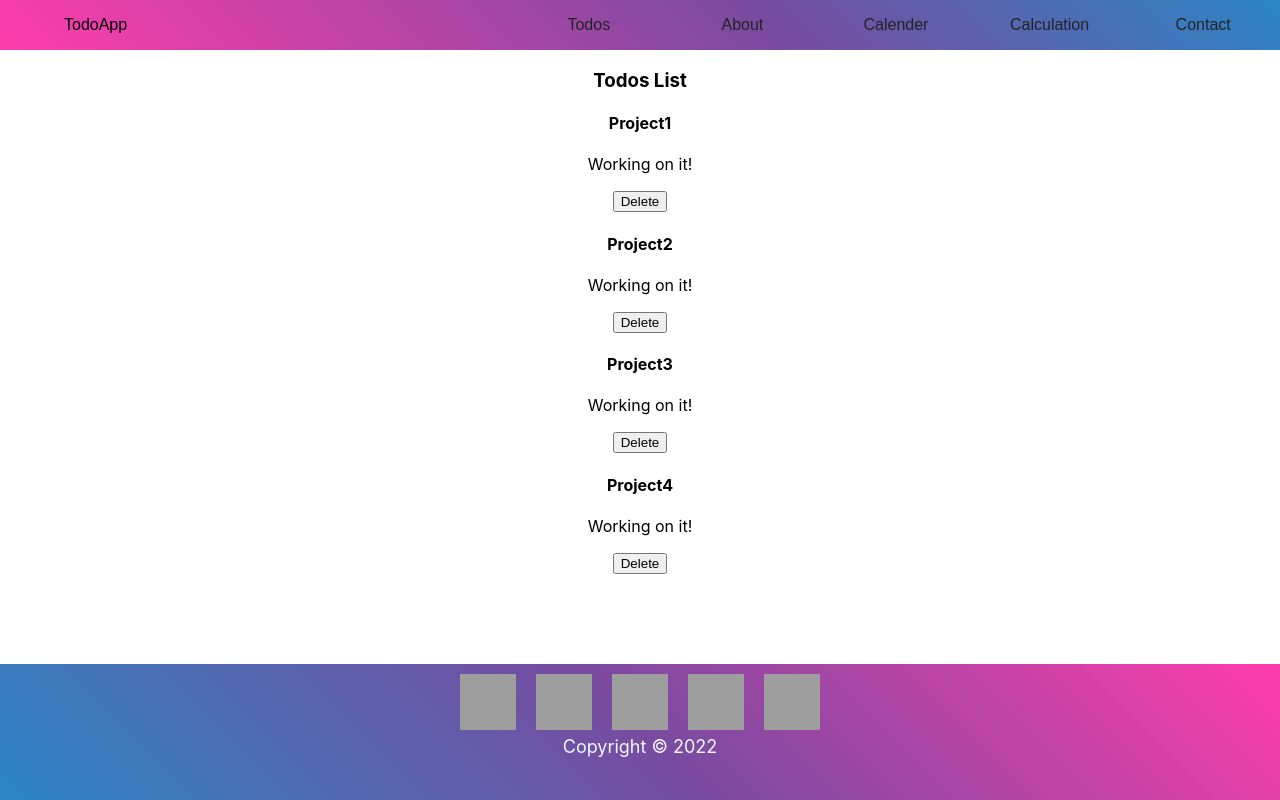
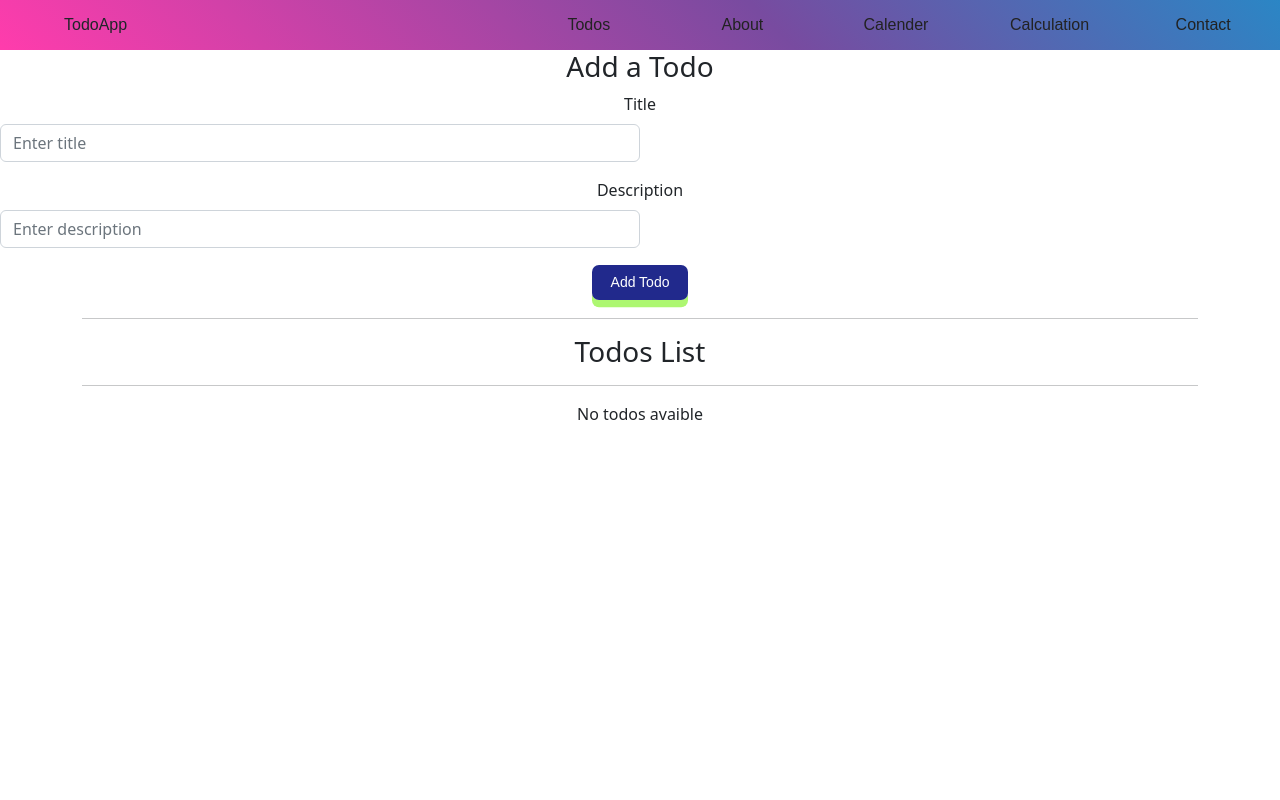
Before and after one commit to devmowais/React-TodoApp, a React (Create React App) app: page / in a window 1280 px wide. Shown: the top 800 px of the page. Built offline with nearby package versions, Linux system fonts and the light colour scheme; grey boxes are pictures that could not be loaded.

Commit message:
updating...

```diff
--- a/package.json
+++ b/package.json
@@ -6,7 +6,9 @@
     "@testing-library/jest-dom": "^5.16.5",
     "@testing-library/react": "^13.4.0",
     "@testing-library/user-event": "^13.5.0",
+    "bootstrap": "^5.2.3",
     "react": "^18.2.0",
+    "react-bootstrap": "^2.6.0",
     "react-dom": "^18.2.0",
     "react-scripts": "5.0.1",
     "web-vitals": "^2.1.4"
--- a/public/index.html
+++ b/public/index.html
@@ -11,8 +11,7 @@
 
   <link rel="manifest" href="%PUBLIC_URL%/manifest.json" />
 
-  <!-- <link rel="style" href="https://maxcdn.bootstrapcdn.com/bootstrap/3.3.5/css/bootstrap.min.css" /> -->
-  <!-- <link rel="stylesheet" href="https://stackpath.bootstrapcdn.com/bootstrap/4.5.2/css/bootstrap.min.css"> -->
+
 </head>
 
 
--- a/src/App.css
+++ b/src/App.css
@@ -39,29 +39,33 @@
 
 /* ******************* NavBar******************* */
 
-html, body {
+html,
+body {
   width: 100%;
   height: 100%;
   margin: 0;
   padding: 0;
 }
+
 a {
-    text-decoration: none;
+  text-decoration: none!important;
 }
+
 li {
   list-style: none;
 }
 
 header {
   width: 100%;
-    height: 50px;
-    line-height: 50px;
+  height: 3.125em;
+  line-height: 3.125em;
   text-align: center;
   font-family: sans-serif;
   background-color: #f508d5;
   background-image: linear-gradient(225deg, #2B86C5 0%, #784BA0 40%, #FF3CAC 100%);
 }
-.brand {
+
+.appName {
   width: auto;
   height: 100%;
   float: left;
@@ -73,41 +77,52 @@ header {
   height: 100%;
   float: right;
 }
+
 .menu ul {
   width: 100%;
   height: inherit;
   margin: 0;
   padding: 0;
-    display: -webkit-box;      /* OLD - iOS 6-, Safari 3.1-6 */
-    display: -moz-box;         /* OLD - Firefox 19- (buggy but mostly works) */
-    display: -ms-flexbox;      /* TWEENER - IE 10 */
-    display: -webkit-flex;     /* NEW - Chrome */
-    display: flex;             /* NEW, Spec - Opera 12.1, Firefox 20+ */
+  display: -webkit-box;
+  /* OLD - iOS 6-, Safari 3.1-6 */
+  display: -moz-box;
+  /* OLD - Firefox 19- (buggy but mostly works) */
+  display: -ms-flexbox;
+  /* TWEENER - IE 10 */
+  display: -webkit-flex;
+  /* NEW - Chrome */
+  display: flex;
+  /* NEW, Spec - Opera 12.1, Firefox 20+ */
 }
+
 .menu ul a {
   width: 20%;
   height: inherit;
   color: #222;
   display: inline-block;
 }
+
 .menu ul a:hover {
   background-color: #222;
   color: #fff;
 }
+
 #menuToggle {
   display: none;
 }
+
 .menu-icon {
   display: none;
 }
 
 
 
-@media screen and (max-width: 768px) {
+@media screen and (max-width: 49.125em) {
   .menu {
     width: 100%;
     height: auto;
   }
+
   .menu ul {
     display: block;
     max-height: 0;
@@ -119,26 +134,30 @@ header {
     transition: max-height 0.3s;
 
   }
+
   .menu ul a {
     text-align: left;
     width: 100%;
-        height: 50px;
+    height: 3.125em;
     background-color: #f508d5;
     padding: 10px 0px 10px 5%;
   }
+
   .menu-icon {
-        width: 100px;
+    width: 6.25em;
     height: inherit;
     display: block;
     position: absolute;
     top: 0;
     right: 0;
-        line-height: 60px;
+    line-height: 3.75em;
   }
-    #menuToggle:checked ~ ul {
-      max-height: 350px;
+
+  #menuToggle:checked~ul {
+    max-height: 21.875em;
 
   }
+
   .menu-icon i {
     font-size: 1.7em;
   }
@@ -146,86 +165,186 @@ header {
 
 
 /* Footer */
-footer{
+footer {
   text-align: center;
-  position: fixed;
+  position: relative;
   left: 0;
+  /* bottom: -72vh; */
   bottom: 0;
   width: 100%;
   height: 17%;
-  margin-top: 10px;
+  margin-top: 0.625em;
+  margin-bottom: 0;
+  /* display: block; */
+}
 
-}
-.bg{
+.bg {
   background-color: #FF3CAC;
   background-image: linear-gradient(225deg, #FF3CAC 0%, #784BA0 50%, #2B86C5 100%);
 
 }
+
 #footer .twitter {
   background-image: url(http://manstyle.coralixthemes.com/dark/img/dark/icons/footer-icons.png);
   background-repeat: no-repeat;
   background-position: 0 0;
 }
+
 #footer .linkedin {
   background-image: url(http://manstyle.coralixthemes.com/dark/img/dark/icons/footer-icons.png);
   background-repeat: no-repeat;
-  background-position: -78px 0;
+  background-position: -4.875em 0;
 }
+
 #footer .facebook {
   background-image: url(http://manstyle.coralixthemes.com/dark/img/dark/icons/footer-icons.png);
   background-repeat: no-repeat;
-  background-position: -233px 0;
+  background-position: -14.5625em 0;
 }
+
 #footer .skype {
   background-image: url(http://manstyle.coralixthemes.com/dark/img/dark/icons/footer-icons.png);
   background-repeat: no-repeat;
-  background-position: -156px 0;
+  background-position: -9.75em 0;
 }
+
 #footer .flickr {
   background-image: url(http://manstyle.coralixthemes.com/dark/img/dark/icons/footer-icons.png);
   background-repeat: no-repeat;
-  background-position: -310px 0;
+  background-position: -19.375em 0;
 }
+
 #footer a {
-  height: 56px;
-  width: 56px;
+  height: 3.5em;
+  width: 3.5em;
   display: inline-block;
-  margin: 10px 10px 2px 10px;
+  margin: 0.625em 0.625em 0.125em 0.625em;
   /* padding-bottom: 2px; */
 }
+
 #footer a:hover {
   transition: all 0.3s ease-out;
   -webkit-transition: all 0.3s ease-out;
 }
+
 #footer .twitter:hover {
-  background-position: 0 -56px;
-}
-#footer .facebook:hover {
-  background-position: -233px -56px;
-}
-#footer .skype:hover {
-  background-position: -156px -56px;
-}
-#footer .linkedin:hover {
-  background-position: -78px -56px;
-}
-#footer .flickr:hover {
-  background-position: -310px -56px;
+  background-position: 0 -3.5em;
 }
 
-.tg{
+#footer .facebook:hover {
+  background-position: -14.5625em -3.5em;
+}
+
+#footer .skype:hover {
+  background-position: -9.75em -3.5em;
+}
+
+#footer .linkedin:hover {
+  background-position: -4.875em -3.5em;
+}
+
+#footer .flickr:hover {
+  background-position: -19.375em -3.5em;
+}
+
+.tg {
   font-size: large;
   color: aliceblue;
-  padding-bottom: 10px;
+  padding-bottom: 0.625em;
   margin-top: 0%;
   padding-top: 0%;
 }
 
+/* Todo Task */
+.todoTasks {
+  word-wrap: break-word;
+}
+
+/* Delete Button */
+
+.btn-del,
+.btn-add {
+  padding: 0.5em 1.35em;
+  margin: 0.125em;
+  font-size: 0.875em;
+  font-family: 'Josefin Sans', sans-serif;
+  text-align: center;
+  cursor: pointer;
+  outline: none;
+  color: #fff;
+  background-color: #151d86f1;
+  border: none;
+  border-radius: 0.5em;
+  font-stretch: 100%;
+}
+
+.btn-del {
+  box-shadow: 0 0.525em #f127039f;
+}
+
+.btn-del:hover {
+  background-color: #ff0000
+}
+
+.btn-del:active {
+  background-color: #e72323;
+  box-shadow: 0 0.3125em #00000088;
+  transform: translateY(4px);
+}
+
+/* Add Button */
+.btn-add {
+  box-shadow: 0 0.525em #6ef1038f;
+}
+
+.btn-add:hover {
+  background-color: #198754
+}
+
+.btn-add:active {
+  background-color: #198754;
+  box-shadow: 0 0.3125em #00000088;
+  transform: translateY(4px);
+}
 
 
 
 /* TodoList */
 
-.container{
+.container {
+  text-align: center;
+  min-height: 70vh;
+  /* margin-bottom: 18%; */
+  /* display: block; */
+
+}
+
+
+/* AddTodo */
+
+.addContainer {
   text-align: center;
 }
+
+
+.title{
+  text-align: left!important ;
+  align-items: left;
+}
+
+
+.form-control {
+  display: inline-block;
+  width: 100%;
+  padding: 0.375rem 0.75rem;
+  font-size: 1rem;
+  font-weight: 400;
+  line-height: 1.5;
+  color: #212529;
+  background-color: #fff;
+  background-clip: padding-box;
+  border: 1px solid #ced4da;
+  appearance: none;
+  border-radius: 0.375rem;
+  transition: border-color .15s ease-in-out,box-shadow .15s ease-in-out;
+}
--- a/src/App.js
+++ b/src/App.js
@@ -2,49 +2,61 @@ import './App.css';
 import Header from './components/header';
 import TodosApp from './components/todosApp';
 import Footer from './components/footer';
-import React, { useState } from 'react';
+import React, { useState, useEffect } from 'react';
+import { AddTodo } from './components/todoItems';
+
 
 function App() {
+
+  let initTodo;
+  if (localStorage.getItem("todos") === null) {
+    initTodo = [];
+  }
+  else {
+    initTodo = JSON.parse(localStorage.getItem("todos"));
+  }
+
+
   const onDelete = (todo) => {
-    console.log("Checking...", todo);
+    console.log("I am ondelete of todo", todo);
+    // Deleting this way in react does not work
+    // let index = todos.indexOf(todo);
+    // todos.splice(index, 1);
 
     setTodos(todos.filter((e) => {
       return e !== todo;
     }));
-
+    console.log("deleted", todos)
+    localStorage.setItem("todos", JSON.stringify(todos));
   }
 
+  const addTodo = (title, desc) => {
+    console.log("I am adding this todo", title, desc)
+    let sno;
+    if (todos.length === 0) {
+      sno = 1;
+    }
+    else {
+      sno = todos[todos.length - 1].sno + 1;
+    }
+    const myTodo = {
+      sno: sno,
+      title: title,
+      desc: desc,
+    }
+    setTodos([...todos, myTodo]);
+    console.log(myTodo);
+  }
 
+  const [todos, setTodos] = useState(initTodo);
+  useEffect(() => {
+    localStorage.setItem("todos", JSON.stringify(todos));
+  }, [todos]);
 
-  const [todos, setTodos] = useState([
-    {
-      sno: 1,
-      title: "Project1",
-      desc: "Working on it!"
-    },
-
-    {
-      sno: 2,
-      title: "Project2",
-      desc: "Working on it!"
-    },
-
-    {
-      sno: 3,
-      title: "Project3",
-      desc: "Working on it!"
-    },
-
-    {
-      sno: 4,
-      title: "Project4",
-      desc: "Working on it!"
-    }
-  ]
-  );
   return (
     <>
       <Header />
+      <AddTodo addTodo={addTodo} />
       <TodosApp todos={todos} onDelete={onDelete} />
       <Footer />
     </>
--- a/src/components/footer.js
+++ b/src/components/footer.js
@@ -2,6 +2,7 @@ import React from 'react'
 
 export default function Footer() {
   return (
+    <>
     <footer className="bg">
     <div id="footer">
       <a href="https:/www.twitter.com" className="twitter"></a>
@@ -12,5 +13,6 @@ export default function Footer() {
       <p className="tg">Copyright &copy; 2022</p>
     </div>
 </footer>
+    </>
   )
 }
--- a/src/components/header.js
+++ b/src/components/header.js
@@ -5,7 +5,7 @@ export default function Header() {
     return (
         <>
             <header>
-                <figure className="brand">TodoApp</figure>
+                <figure className="appName">TodoApp</figure>
                 <nav className="menu">
                     <input type="checkbox" id="menuToggle" />
                     <label htmlFor="menuToggle" className="menu-icon"><i className="fa fa-bars"></i></label>
--- a/src/components/todoItems.js
+++ b/src/components/todoItems.js
@@ -1,13 +1,56 @@
 import React from 'react'
+import { useState } from 'react';
+import Form from 'react-bootstrap/Form';
+
+
+export const AddTodo = ({ addTodo }) => {
+
+    const [title, setTitle] = useState("");
+    const [desc, setDesc] = useState("");
+
+    const submit = (e) => {
+        e.preventDefault();
+        if (!title || !desc) {
+            alert("Title or Description cannot be blank");
+        }
+        else {
+            addTodo(title, desc);
+            setTitle("");
+            setDesc("");
+        }
+    }
+  return (
+    <>
+      <div className='addContainer'>
+        <h3>Add a Todo</h3>
+
+            <Form onSubmit={submit}>
+      <Form.Group className="mb-3">
+        <Form.Label className='title'>Title</Form.Label>
+        <Form.Control className='w-50 form-control' type="text" value={title} onChange={(e) => setTitle(e.target.value)} placeholder="Enter title" />
+      </Form.Group>
+
+      <Form.Group className="mb-3">
+        <Form.Label>Description</Form.Label>
+        <Form.Control className='w-50 form-control' type="text" value={desc} onChange={(e) => setDesc(e.target.value)} placeholder="Enter description" />
+      </Form.Group>
+      <button className="btn-add" type="submit">
+        Add Todo
+      </button>
+    </Form>
+      </div >
+    </>
+  )
+}
 
 
 // Using Elements destructuring instead of props
-export const TodoItems = ({todo, onDelete}) => {
+export const TodoItems = ({ todo, onDelete }) => {
   return (
     <div>
       <h4>{todo.title}</h4>
-      <p>{todo.desc}</p>
-      <button className='btn btn-del' onClick={()=>{(onDelete(todo))}}>Delete</button>
+      <p className='todoTasks'>{todo.desc}</p>
+      <button className='btn-del' onClick={() => { (onDelete(todo)) }}>Delete</button>
     </div>
   )
 }
--- a/src/components/todosApp.js
+++ b/src/components/todosApp.js
@@ -4,12 +4,17 @@ import { TodoItems } from './todoItems'
 const TodosApp = (props) => {
     return (
         <div className='container'>
-            <h3> Todos List </h3>
+            <hr/><h3> Todos List </h3> <hr/>
             {
                 props.todos.length === 0 ?
                     "No todos avaible" :
                     props.todos.map((todo) => {
-                        return <TodoItems todo={todo} key={todo.sno} onDelete={props.onDelete} />
+
+                        return (
+                            <>
+                            < TodoItems todo = { todo } key = { todo.sno } onDelete = { props.onDelete } /> <hr />
+                            </>
+                        )
 
                     })
             }
--- a/src/index.js
+++ b/src/index.js
@@ -3,6 +3,7 @@ import ReactDOM from 'react-dom/client';
 import './index.css';
 import App from './App';
 import reportWebVitals from './reportWebVitals';
+import 'bootstrap/dist/css/bootstrap.min.css';
 
 const root = ReactDOM.createRoot(document.getElementById('root'));
 root.render(
```
Also changed, not shown: 1 other file (tests, documents, lock files or other folders). Lines whose indentation alone changed are shown as unchanged.
